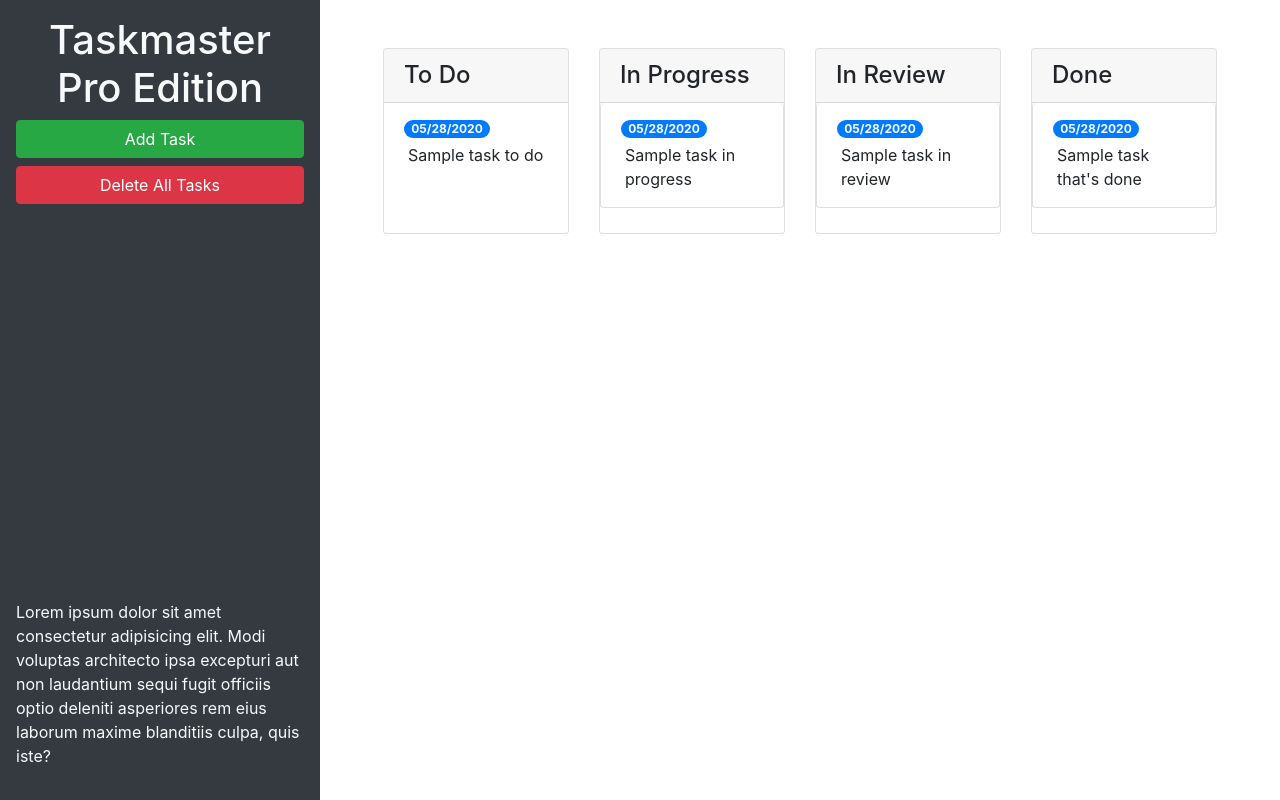
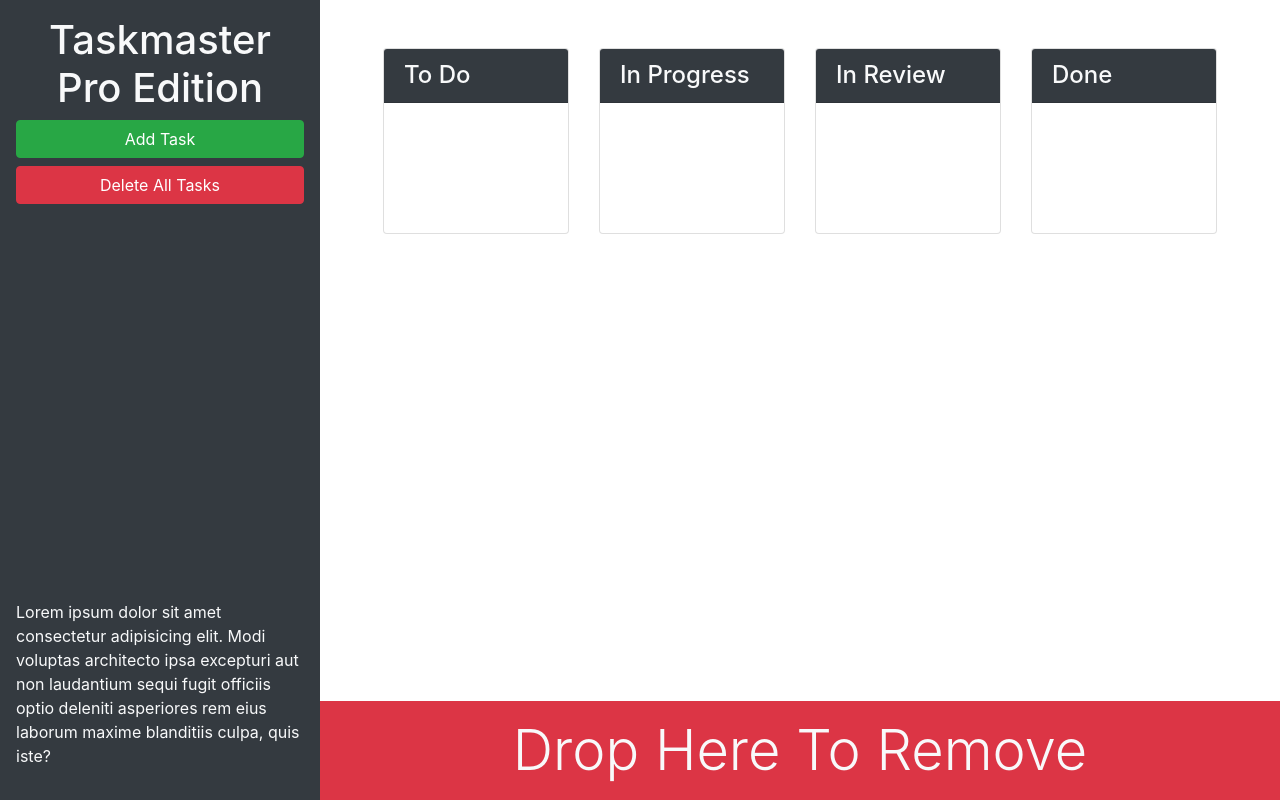
Before and after one commit to Rehtribution/5-taskmaster-pro, a plain HTML site: page index.html in a window 1280 px wide. Drawn offline with nearby package versions, Linux system fonts and the light colour scheme.

Commit message:
bootstrap custom styling

```diff
--- a/index.html
+++ b/index.html
@@ -13,28 +13,27 @@
 <body>
 
   <div class="row min-vh-100 no-gutters">
-    <header class="col-12 col-lg-3 bg-dark text-light d-flex flex-column p-4 p-lg-3">
+    <header class="col-12 col-lg-3 bg-dark text-light sticky-top d-flex flex-column p-4 p-lg-3">
       <h1 class="text-center">Taskmaster Pro Edition</h1>
       <button id="create-task" class="btn btn-block btn-success" data-toggle="modal" data-target="#task-form-modal">Add
         Task</button>
       <button id="remove-tasks" class="btn btn-block btn-danger">Delete All Tasks</button>
-      <p class="mt-auto">Lorem ipsum dolor sit amet consectetur adipisicing elit. Modi voluptas architecto ipsa
+      <p class="mt-auto d-none d-lg-block">Lorem ipsum dolor sit amet consectetur adipisicing elit. Modi voluptas
+        architecto ipsa
         excepturi aut non
         laudantium sequi fugit officiis optio deleniti asperiores rem eius laborum maxime blanditiis culpa, quis iste?
       </p>
     </header>
-    <main class="col-12 col-lg-9">
+    <main class="col-12 col-lg-9 d-flex flex-column">
       <div class="m-5 row justify-content-around">
         <!-- todo start -->
         <div class="col-12 col-md-6 col-xl-3 mb-3">
           <div class="card">
-            <h4 class="card-header">
+            <h4 class="card-header bg-dark text-light">
               To Do
             </h4>
             <ul id="list-toDo" class="list-group list-group-flush">
               <li class="list-group-item">
-                <span class="badge badge-primary badge-pill">05/28/2020</span>
-                <p class="m-1">Sample task to do</p>
               </li>
             </ul>
           </div>
@@ -43,13 +42,11 @@
         <!-- in progress start -->
         <div class="col-12 col-md-6 col-xl-3 mb-3">
           <div class="card">
-            <h4 class="card-header">
+            <h4 class="card-header bg-dark text-light">
               In Progress
             </h4>
-            <ul id="list-inProgress" class="list-group">
+            <ul id="list-inProgress" class="list-group list-group-flush">
               <li class="list-group-item">
-                <span class="badge badge-primary badge-pill">05/28/2020</span>
-                <p class="m-1">Sample task in progress</p>
               </li>
             </ul>
           </div>
@@ -58,13 +55,11 @@
         <!-- in review start -->
         <div class="col-12 col-md-6 col-xl-3 mb-3">
           <div class="card">
-            <h4 class="card-header">
+            <h4 class="card-header bg-dark text-light">
               In Review
             </h4>
-            <ul id="list-inReview" class="list-group">
+            <ul id="list-inReview" class="list-group list-group-flush">
               <li class="list-group-item">
-                <span class="badge badge-primary badge-pill">05/28/2020</span>
-                <p class="m-1">Sample task in review</p>
               </li>
             </ul>
           </div>
@@ -73,17 +68,20 @@
         <!-- done start -->
         <div class="col-12 col-md-6 col-xl-3 mb-3">
           <div class="card">
-            <h4 class="card-header">
+            <h4 class="card-header bg-dark text-light">
               Done
             </h4>
-            <ul id="list-done" class="list-group">
+            <ul id="list-done" class="list-group list-group-flush">
               <li class="list-group-item">
-                <span class="badge badge-primary badge-pill">05/28/2020</span>
-                <p class="m-1">Sample task that's done</p>
               </li>
             </ul>
           </div>
           <!-- done end -->
+        </div>
+      </div>
+      <div class="mt-auto" id = "trash">
+        <div class="w-100 bg-danger p-3 text-center text-light display-4">
+          Drop Here To Remove
         </div>
       </div>
     </main>
```
